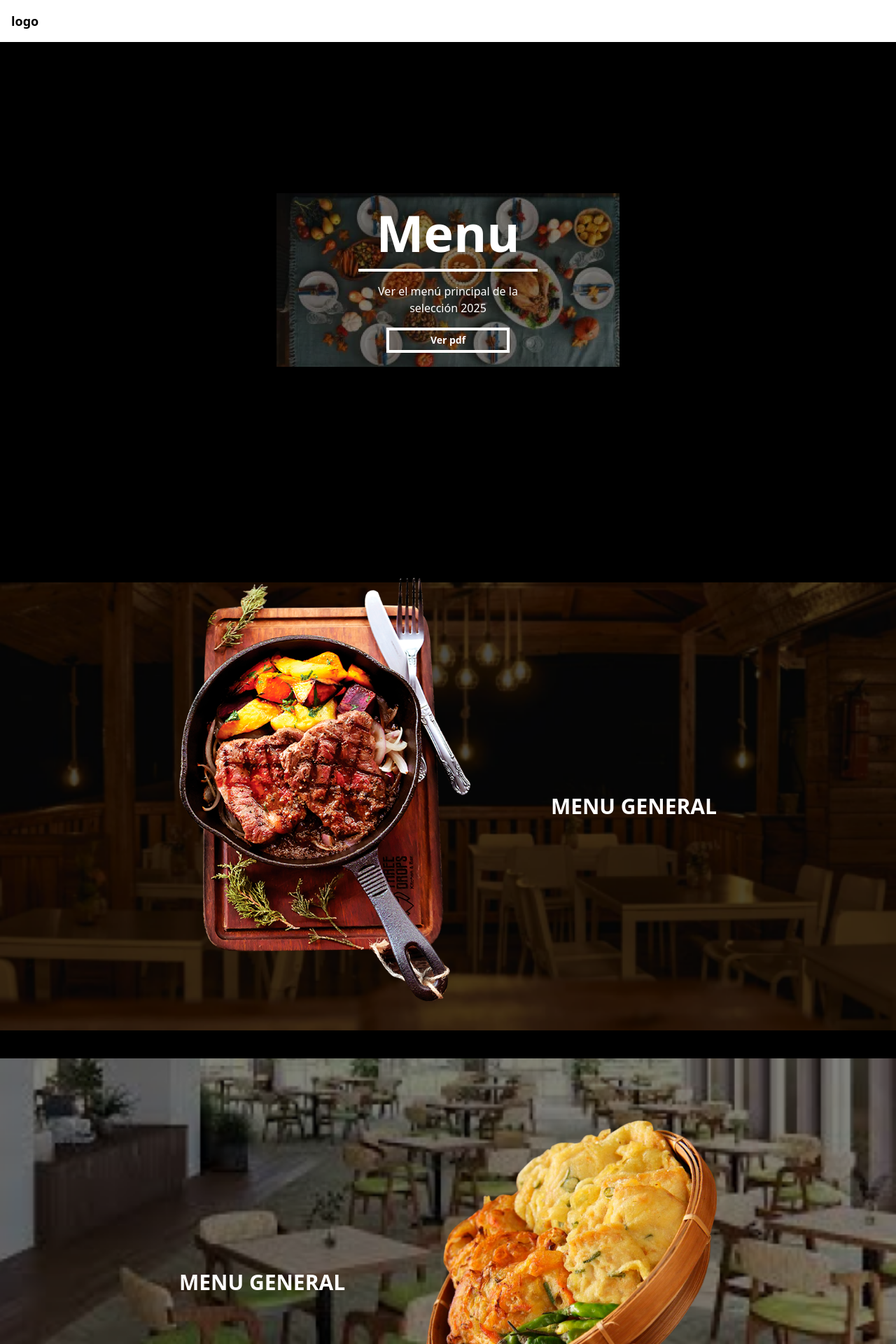
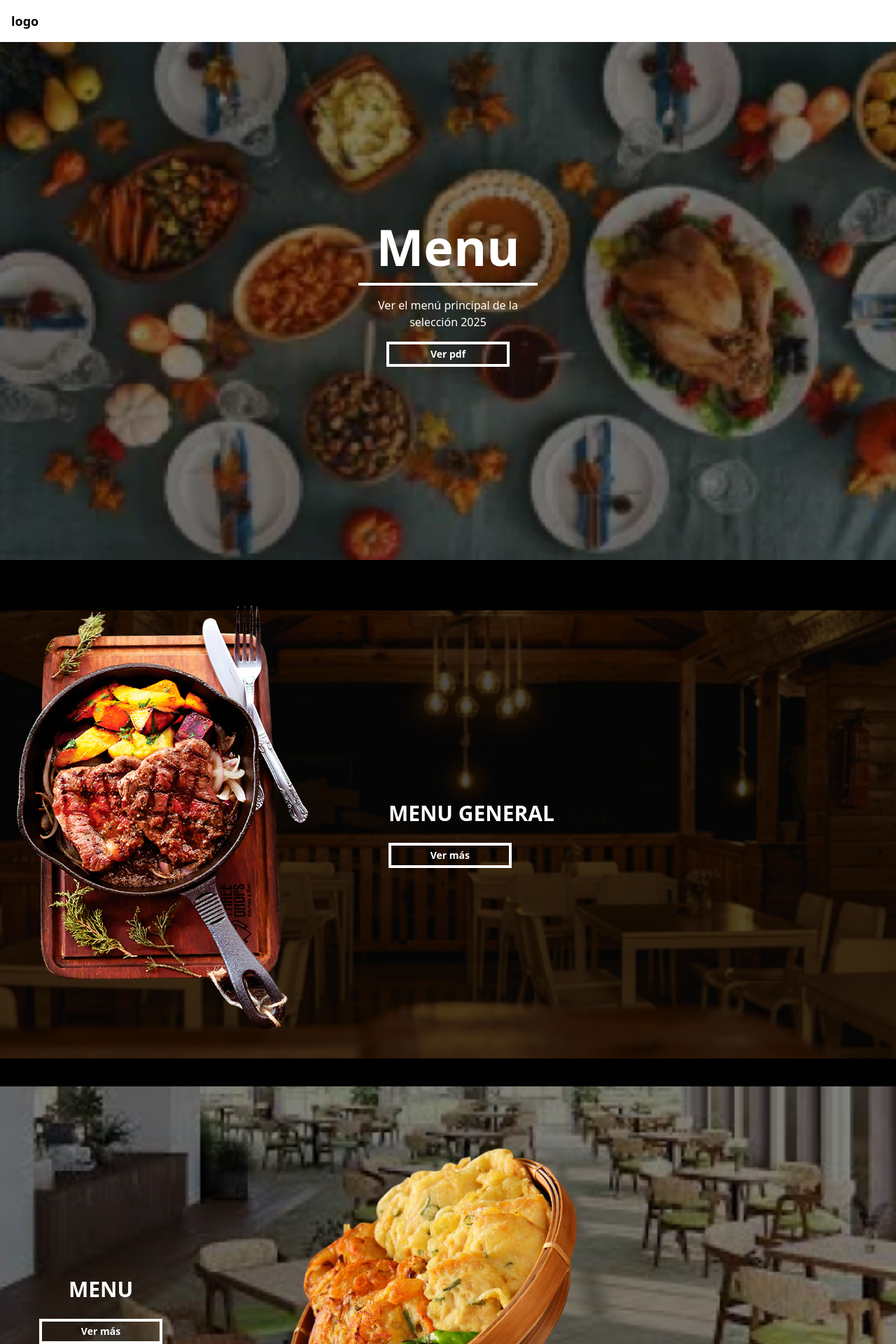
Before and after one commit to DJkell/Class-Restaurant-Template, a React (Vite) app: page /Menu in a window 1280 px wide. Shown: the top 1920 px of the page at 70% size. Built offline with nearby package versions, Linux system fonts and the light colour scheme.

Commit message:
added drinks menu

```diff
--- a/src/components/Banners.tsx
+++ b/src/components/Banners.tsx
@@ -1,7 +1,12 @@
 import { bannersImg } from "../data/itemsImg";
 import type { dataItemsImg } from "../data/itemsImg";
+import BtnStroke from "./btn_stroke";
 
-export default function Banners() {
+export interface BannersProps {
+  btn?: boolean;
+}
+
+export default function Banners({ btn }: BannersProps) {
   //esto es para las direcciones y que los banners se alternen. true es izquierda a derecha y false es derecha a izquierda
 
   return (
@@ -12,21 +17,42 @@ export default function Banners() {
           className="flex bg-cover bg-center bg-no-repeat h-48 md:h-80 lg:h-[640px] items-center"
         >
           {banner.direction ? (
-            <div className="flex justify-between w-11/12 md:w-3/5 gap-x-12 mx-auto items-center">
+            <div
+              className={`flex justify-between w-11/12 md:w-3/5 gap-x-12 mx-auto items-center ${
+                btn && "ml-6 mr-14"
+              }`}
+            >
               <img
                 src={banner.img}
                 className={`w-48 md:w-96 lg:w-[416px] m-0 p-0 -translate-y-6`}
               />
-
+              <div className="flex flex-col gap-y-2">
                 <h2 className="text-white lg:text-2xl xl:text-3xl 2xl:text-4xl font-bold">
                   {banner.text}
                 </h2>
+                {btn && (
+                  <BtnStroke Size="h-4 mt-4 w-32" color="white">
+                    Ver más
+                  </BtnStroke>
+                )}
+              </div>
             </div>
           ) : (
-            <div className="flex justify-between w-11/12 md:w-3/5 gap-x-12 mx-auto items-center">
+            <div
+              className={`flex justify-between w-11/12 md:w-3/5 gap-x-12 mx-auto items-center ${
+                btn && "ml-14 mr-6"
+              }`}
+            >
+              <div className="flex justify-center flex-col gap-y-2">
                 <h2 className="text-white lg:text-2xl xl:text-3xl 2xl:text-4xl font-bold">
                   {banner.text}
                 </h2>
+                {btn && (
+                  <BtnStroke Size="h-4 mt-4 w-32" color="white">
+                    Ver más
+                  </BtnStroke>
+                )}
+              </div>
               <img
                 src={banner.img}
                 className={`w-48 md:w-96 lg:w-[416px] m-0 p-0 -translate-y-6`}
--- a/src/data/itemsImg.tsx
+++ b/src/data/itemsImg.tsx
@@ -37,7 +37,7 @@ export const bannersImg: dataItemsImg[] = [
 
   {
     id: 2,
-    text: "MENU GENERAL",
+    text: "MENU ",
     img: "/src/assets/images/bannersImg/image2.png",
     direction: false,
     bgImg: "/src/assets/images/bannersImg/Bbg2.png",
@@ -50,6 +50,14 @@ export const bannersImg: dataItemsImg[] = [
     direction: true,
     bgImg: "/src/assets/images/bannersImg/Bbg1.png",
     // size: "h-52",
+  },
+  {
+    id: 4,
+    text: "BEBIDAS VARIADAS",
+    img: "/src/assets/images/bannersImg/bebidas.png",
+    direction: false,
+    bgImg: "/src/assets/images/bannersImg/Bbg2.png",
+    size: "h-52",
   },
 ];
 
--- a/src/pages/menuScreen.tsx
+++ b/src/pages/menuScreen.tsx
@@ -5,11 +5,11 @@ import Banners from "../components/Banners";
 
 export default function MenuScreen() {
   return (
-    <main className="bg-black justify-center m-0 ">
+    <main className="bg-black justify-center">
       <Header />
       {/*Seccion de imagen de fondo con texto menu*/}
       <div
-        className="bg-black w-full h-96  bg-center bg-no-repeat justify-center -mb-20 md:h-screen justify-center items-center flex flex-col"
+        className="bg-black bg-cover w-full h-80  bg-center bg-no-repeat -mb-10 md:h-screen justify-center items-center flex flex-col pt-10"
         style={{
           backgroundImage: "url('/src/assets/images/bannersImg/fondomenu.png')",
         }}
@@ -28,7 +28,7 @@ export default function MenuScreen() {
           </BtnStroke>
         </div>
       </div>
-      <Banners />
+      <Banners btn={true} />
     </main>
   );
 }
```
Also changed, not shown: src/assets/images/bannersImg/bebidas.png (added). Lines whose indentation alone changed are shown as unchanged.
